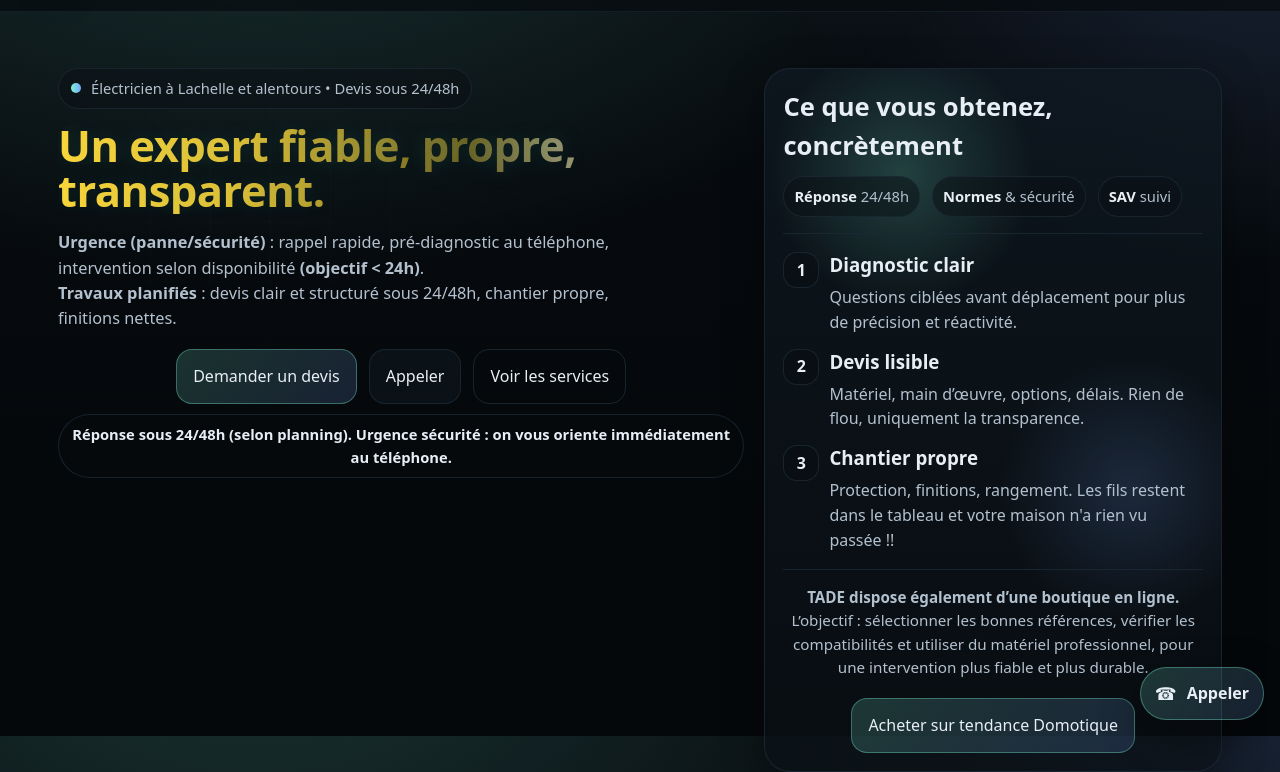
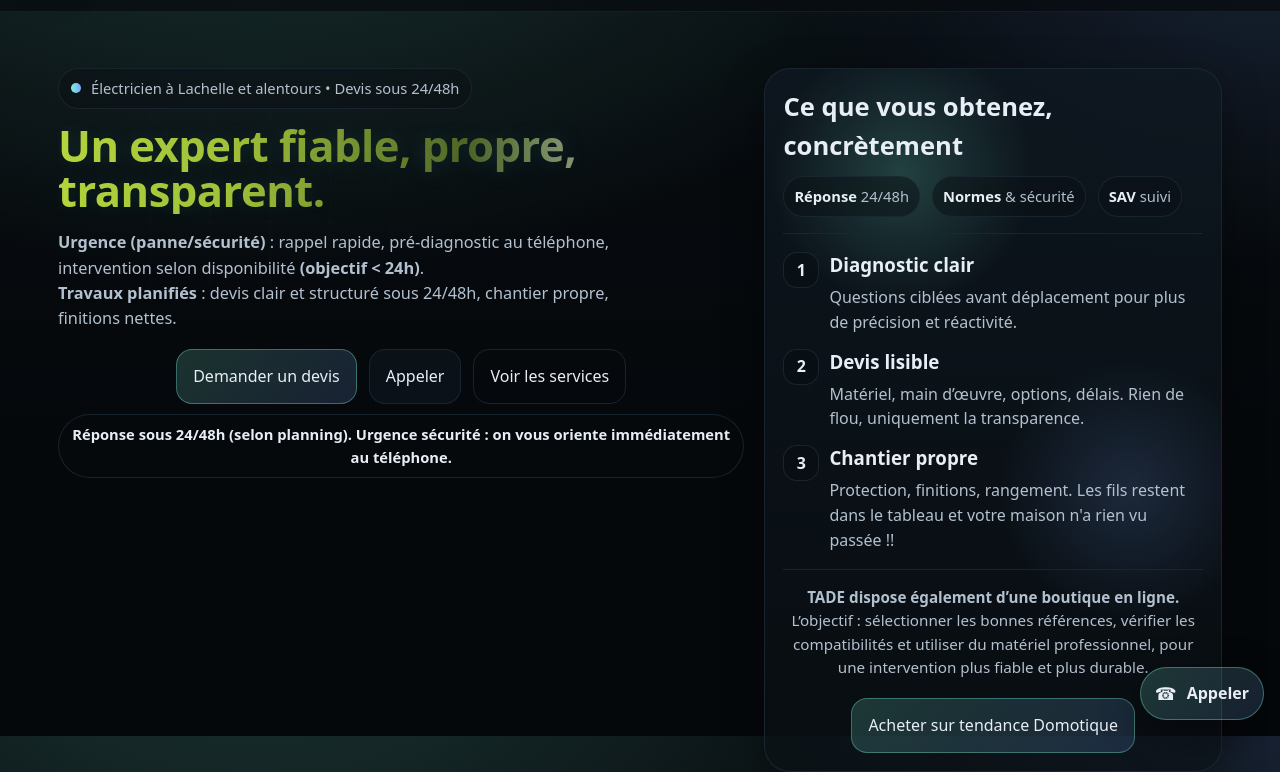
Before and after one commit to luther60/tade, a plain HTML site: page index.html in a window 1280 px wide. Shown: the part 64-836 px from the top of the page. Drawn offline with Linux system fonts and the light colour scheme.

Commit message:
update color

```diff
--- a/assets/css/styles.css
+++ b/assets/css/styles.css
@@ -188,9 +188,9 @@ img{max-width:100%; display:block}
     text-shadow: 0 0 22px rgba(46, 230, 255, .10), 0 0 34px rgba(155, 162, 74, .12);
     background: linear-gradient(
       90deg,
-       rgba(200186, 215, 57, 1) 0%,
-       rgba(200186, 215, 57, .9) 25%,
-       rgba(200186, 215, 57, .4) 60%,
+       rgba(186, 215, 57, 1) 0%,
+       rgba(186, 215, 57, .9) 25%,
+       rgba(186, 215, 57, .4) 60%,
          var(--text) 100%
     );
     -webkit-background-clip: text;
```
